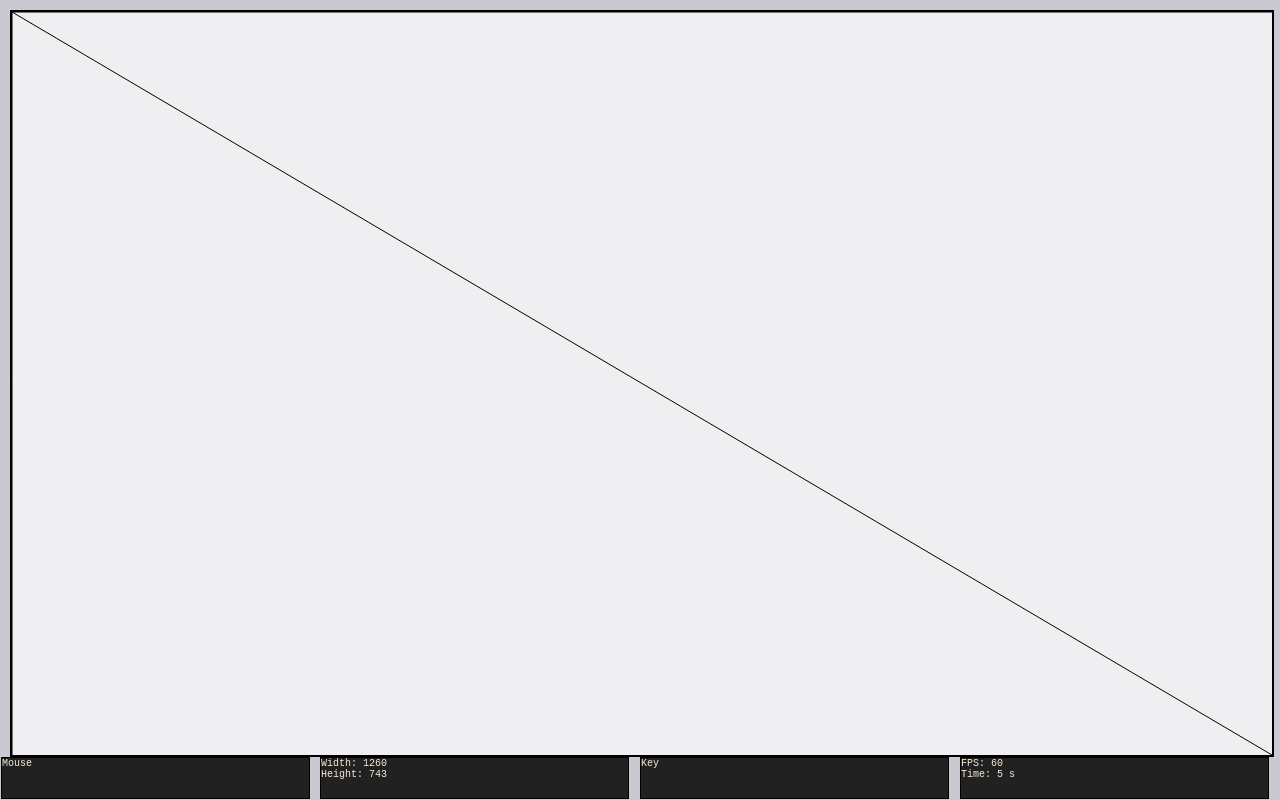
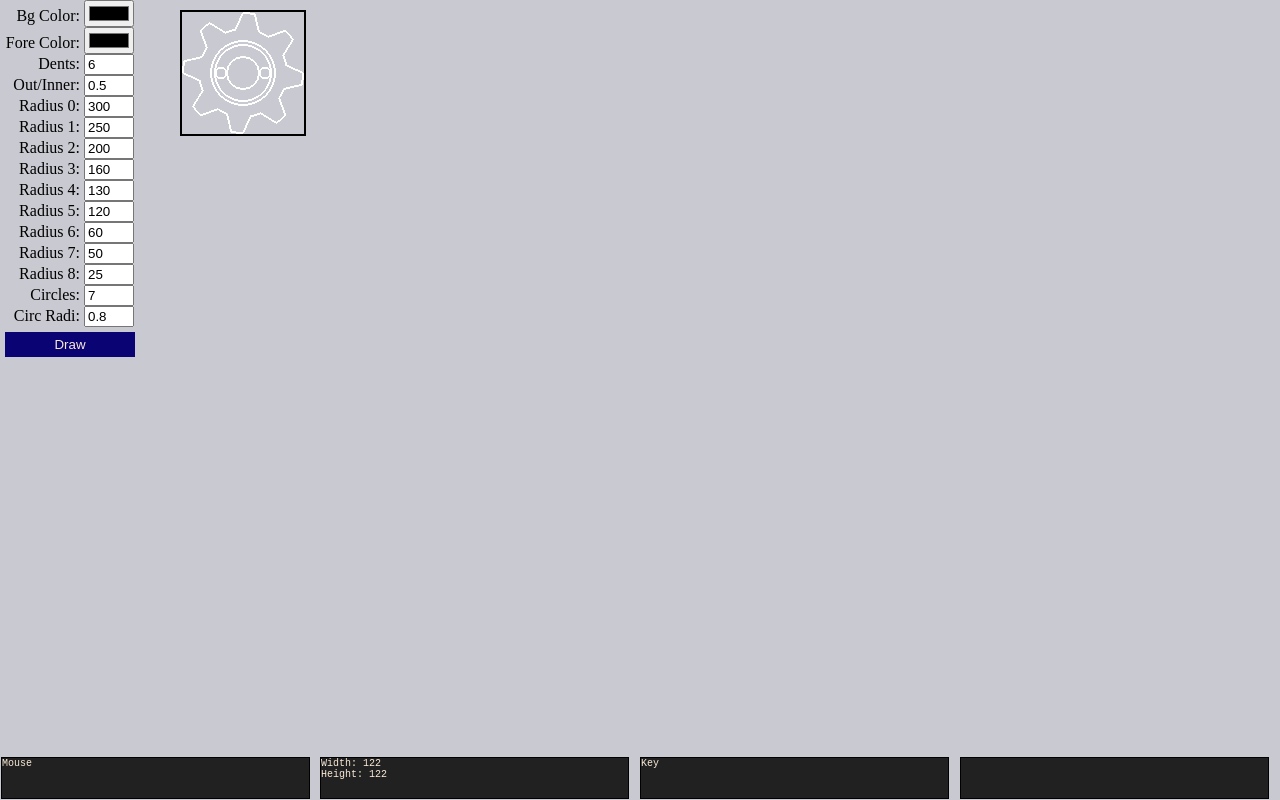
Before and after one commit to edsil/Canvas-Base, a plain HTML site: page index.html in a window 1280 px wide. Drawn offline with Linux system fonts and the light colour scheme.

Commit message:
firstCommit

```diff
--- a/index.html
+++ b/index.html
@@ -9,6 +9,69 @@
 </head>
 
 <body>
+  <div id="input">
+    <div class="input-group">
+      <label for="bgcolor">Bg Color:</label>
+      <input type="color" id="bgcolor">
+    </div>
+    <div class="input-group">
+      <label for="fbcolor">Fore Color:</label>
+      <input type="color" id="fbcolor">
+    </div>
+    <div class="input-group">
+      <label for="dents">Dents:</label>
+      <input type="number" id="dents" value="6">
+    </div>
+    <div class="input-group">
+      <label for="proport">Out/Inner:</label>
+      <input type="number" id="proport" value="0.5" step="0.01" min="0" max="1">
+    </div>
+    <div class="input-group">
+      <label for="r0">Radius 0:</label>
+      <input type="number" id="r0" value="300">
+    </div>
+    <div class="input-group">
+      <label for="r1">Radius 1:</label>
+      <input type="number" id="r1" value="250">
+    </div>
+    <div class="input-group">
+      <label for="r2">Radius 2:</label>
+      <input type="number" id="r2" value="200">
+    </div>
+    <div class="input-group">
+      <label for="r3">Radius 3:</label>
+      <input type="number" id="r3" value="160">
+    </div>
+    <div class="input-group">
+      <label for="r4">Radius 4:</label>
+      <input type="number" id="r4" value="130">
+    </div>
+    <div class="input-group">
+      <label for="r5">Radius 5:</label>
+      <input type="number" id="r5" value="120">
+    </div>
+    <div class="input-group">
+      <label for="r6">Radius 6:</label>
+      <input type="number" id="r6" value="60">
+    </div>
+    <div class="input-group">
+      <label for="r7">Radius 7:</label>
+      <input type="number" id="r7" value="50">
+    </div>
+    <div class="input-group">
+      <label for="r8">Radius 8:</label>
+      <input type="number" id="r8" value="25">
+    </div>
+    <div class="input-group">
+      <label for="circles">Circles:</label>
+      <input type="number" id="circles" value="7">
+    </div>
+    <div class="input-group">
+      <label for="circlesRadius">Circ Radi:</label>
+      <input type="number" id="circlesRadius" value="0.8" step="0.01" min="0" max="1">
+    </div>
+  </div>
+  <button id="draw">Draw</button>
   <canvas id="canvas"></canvas>
   <div id="info1" class="info">
   </div>
--- a/script.js
+++ b/script.js
@@ -1,16 +1,32 @@
-var canvas, ctx;
-var divInfo1, divInfo2, divInfo3, divInfo4;
-var h, w;
-var mouse = { x: 0, y: 0 };
-var initTime = Date.now();
-var lastUpdateTime = initTime;
-var frames = 0;
-var fps;
+let canvas, ctx;
+let divInfo1, divInfo2, divInfo3, divInfo4;
+let elbgcolor, elfbcolor;
+let eldents, elproport;
+let elradius, elcircles, elcircradius;
+let h, w;
+let mouse = { x: 0, y: 0 };
+let initTime = Date.now();
+let lastUpdateTime = initTime;
+let frames = 0;
+let fps;
+const bgImg = new Image();
+bgImg.src = "./blueprint-clean-background.png";
+const backgroundColor = "#0000";
+const drawing = "#FFFFFF";
+
+const lineWidth = 1;
+var choosenGear = 6;
+var gears = new Array(6);
+var sp = 0.0;
+var proport = 0.25;
 
 window.onload = function () {
   initDomElements();
   initListeners();
+  setGears();
   resize();
+  setGears();
+
   animate();
 };
 
@@ -23,10 +39,20 @@ function initDomElements() {
   divInfo3 = document.getElementById("info3");
   divInfo3.innerHTML = "Key";
   divInfo4 = document.getElementById("info4");
+  elbgcolor = document.getElementById("bgcolor");
+  elfbcolor = document.getElementById("fbcolor");
+  eldents = document.getElementById("dents");
+  elproport = document.getElementById("proport");
+  elradius = new Array(9);
+  for (var i = 0; i < 9; i++) {
+    elradius[i] = document.getElementById("r" + i);
+  }
+  elcircles = document.getElementById("circles");
+  elcircradius = document.getElementById("circlesRadius");
 }
 
 function initListeners() {
-  window.onresize = resize;
+  //window.onresize = resize;
   window.onkeydown = keyDown;
   window.onkeyup = keyUp;
   window.onmousedown = mouseDown;
@@ -35,8 +61,23 @@ function initListeners() {
 }
 
 function resize() {
+
+  /*
   w = canvas.width = window.innerWidth - canvas.offsetLeft * 2;
   h = canvas.height = window.innerHeight - canvas.offsetTop - 47;
+  if (w / 16 > h / 9) {
+    w = h * (16 / 9);
+  } else {
+    h = w * (9 / 16);
+  }
+  ctx.scale(1920/w, 1080/h);
+  */
+  w = h = gears[choosenGear][4][0] * 2+lineWidth+1;
+  canvas.width = w;
+  canvas.height = h;
+  //w=1920;
+  //h=1080;
+
   divInfo2.innerHTML = "Width: " + w + "<br>Height: " + h;
 }
 
@@ -51,41 +92,119 @@ function keyUp(e) {
 function mouseDown(e) {
   mouse.x = e.clientX - canvas.offsetLeft;
   mouse.y = e.clientY - canvas.offsetTop;
-  divInfo1.innerHTML = "Mouse: Down" + ((e.buttons == 0) ? "" : " - " + e.buttons) + "<br>X: " + e.clientX + "<br>Y: " + e.clientY;
+  divInfo1.innerHTML =
+    "Mouse: Down" +
+    (e.buttons == 0 ? "" : " - " + e.buttons) +
+    "<br>X: " +
+    e.clientX +
+    "<br>Y: " +
+    e.clientY;
 }
 
 function mouseUp(e) {
   mouse.x = e.clientX - canvas.offsetLeft;
   mouse.y = e.clientY - canvas.offsetTop;
-  divInfo1.innerHTML = "Mouse: Up" + ((e.buttons == 0) ? "" : " - " + e.buttons) + "<br>Mouse X: " + mouse.x + "<br>Mouse Y: " + mouse.y;
+  divInfo1.innerHTML =
+    "Mouse: Up" +
+    (e.buttons == 0 ? "" : " - " + e.buttons) +
+    "<br>Mouse X: " +
+    mouse.x +
+    "<br>Mouse Y: " +
+    mouse.y;
 }
 
 function mouseMove(e) {
   mouse.x = e.clientX - canvas.offsetLeft;
   mouse.y = e.clientY - canvas.offsetTop;
-  divInfo1.innerHTML = "Mouse" + ((e.buttons == 0) ? "" : " - " + e.buttons) + "<br>Mouse X: " + mouse.x + "<br>Mouse Y: " + mouse.y;
+  divInfo1.innerHTML =
+    "Mouse" +
+    (e.buttons == 0 ? "" : " - " + e.buttons) +
+    "<br>Mouse X: " +
+    mouse.x +
+    "<br>Mouse Y: " +
+    mouse.y;
+}
+
+function animate(ts) {
+  frames++;
+  lastUpdateTime = Date.now();
+  fps = Math.round(frames / ((lastUpdateTime - initTime) / 1000));
+  draw(ts);
+  requestAnimationFrame(animate);
 }
 
 
-function animate() {
-  frames++;
-  lastUpdateTime = Date.now();
-  fps = Math.round(frames / ((lastUpdateTime - initTime) / 1000));
-  draw();
-  requestAnimationFrame(animate);
+
+function setGears(){
+gears[0] = [w/2,h/2,32,proport,[240,224,128,112,56,32,16,16],8,0.9,0,0];
+gears[1] = [w/2,h/2,28,proport,[210,194,112,98,64,32,32,32],7,0.9,0,0];
+gears[2] = [w/2,h/2,24,proport,[180,164,96,84,64,32,32,32],6,0.9,0,0];
+gears[3] = [w/2,h/2,20,proport,[150,134,80,70,16,16,16,16],5,0.9,0,0];
+gears[4] = [w/2,h/2,16,proport,[120,104,64,56,24,24,24,24],4,0.9,0,0];
+gears[5] = [w/2,h/2,12,proport,[90,74,48,42,32,8,8,8],3,0.9,0,0];
+gears[6] = [w/2,h/2,8,proport,[60,44,32,28,16,16,16,16],2,0.9,0,0];
 }
 
-function draw() {
-  divInfo4.innerHTML = "FPS: " + fps + "<br>Time: " + Math.trunc((lastUpdateTime - initTime) / 1000) + " s";
-  ctx.clearRect(0, 0, w, h);
+function draw(ts) {
+  ctx.fillStyle = backgroundColor;
+  ctx.fillRect(0, 0, w, h);
+  //ctx.drawImage(bgImg, 0, 0);
+  ctx.strokeStyle = drawing;
+  ctx.lineWidth = lineWidth;
+  for (var i = choosenGear; i < choosenGear+1; i++) {
+    var g = gears[i];
+    var angleOffset = ((g[7]*ts / 1000) % (Math.PI * 2));
+    drawGear(g[0], g[1], g[2], g[3], g[4], g[5], g[6], angleOffset + g[8]);
+  }
+}
+
+function drawGear(
+  x,
+  y,
+  dentCount,
+  proportion,
+  r,
+  numCircles,
+  circlesRadius,
+  angleOffset = 0
+) {
+  var bend = 0.3;
+  ctx.save();
+  ctx.translate(x, y);
+  ctx.rotate(angleOffset);
+
+  x = 0;
+  y = 0;
   ctx.beginPath();
-  ctx.moveTo(0, 0);
-  ctx.lineTo(mouse.x, mouse.y);
-  ctx.moveTo(0, h);
-  ctx.lineTo(mouse.x, mouse.y);
-  ctx.moveTo(w, 0);
-  ctx.lineTo(mouse.x, mouse.y);
-  ctx.moveTo(w, h);
-  ctx.lineTo(mouse.x, mouse.y);
+  let outerAngle = (proportion * (Math.PI * 2)) / dentCount;
+  let innerAngle = ((1 - proportion) * (Math.PI * 2)) / dentCount;
+  for (let i = 0; i < dentCount; i++) {
+    let angleStart0 = (i * Math.PI * 2) / dentCount;
+    let angleEnd0 = angleStart0 + outerAngle;
+    let angleStart1 = angleEnd0 + innerAngle * bend;
+    let angleEnd1 = angleStart1 + innerAngle * (1 - 2 * bend);
+
+    ctx.arc(x, y, r[0], angleStart0, angleEnd0, false);
+    ctx.arc(x, y, r[1], angleStart1, angleEnd1, false);
+  }
+  ctx.lineTo(x + r[0], y);
   ctx.stroke();
+
+  for (let i = 2; i < r.length; i++) {
+    ctx.beginPath();
+    ctx.arc(x, y, r[i], 0, 2 * Math.PI);
+    ctx.stroke();
+  }
+  var maxRadius = (r[3] - r[4]) / 2;
+  var centerRadius = r[4] + maxRadius;
+  var radius = maxRadius * circlesRadius;
+  for (let i = 0; i < numCircles; i++) {
+    let angle = (i * Math.PI * 2) / numCircles;
+    let circleX = x + Math.cos(angle) * centerRadius;
+    let circleY = y + Math.sin(angle) * centerRadius;
+    ctx.beginPath();
+    ctx.arc(circleX, circleY, radius, 0, 2 * Math.PI);
+    ctx.stroke();
+  }
+  ctx.restore();
 }
--- a/style.css
+++ b/style.css
@@ -8,11 +8,35 @@ body {
 #canvas {
   position: absolute;
   top: 10px;
-  left: 10px;
-  background-color: rgba(255, 255, 255, 0.7);
+  left: 180px;
+  background-color: rgba(255, 255, 255, 0);
   border: 2px solid black;
   z-index: 1;
 }
+
+input,
+textarea {
+  field-sizing: content;
+  width: 50px;
+}
+
+label {
+  display: inline-block;
+  width: 80px;
+  text-align: right;
+}
+
+button {
+  margin: 5px;
+  padding: 5px;
+  width: 130px;
+  background-color: rgb(10, 3, 116);
+  color: antiquewhite;
+  border: none;
+  cursor: pointer;
+}
+
+
 
 .info {
   position: absolute;
```
Also changed, not shown: blueprint-clean-background.png (added).
